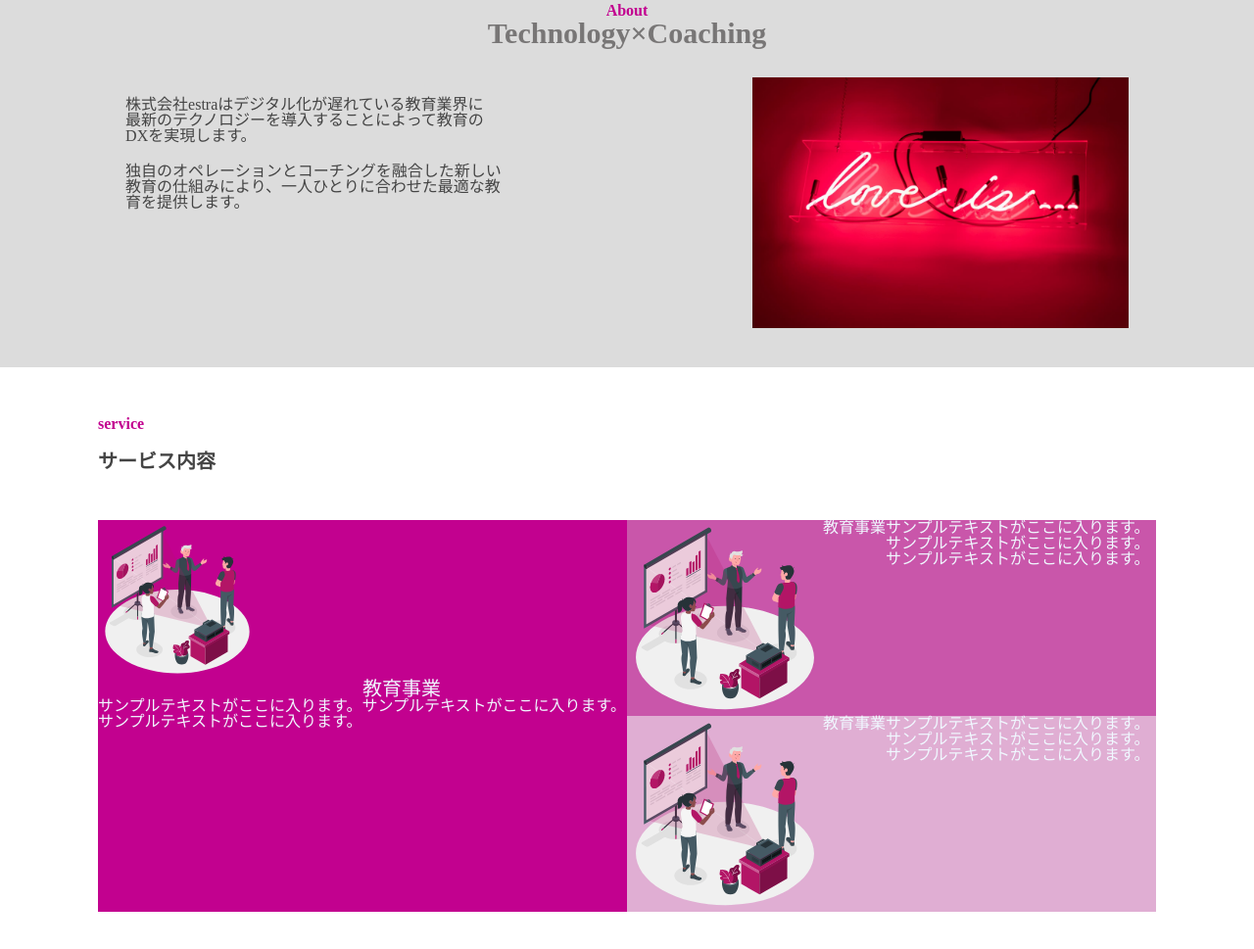
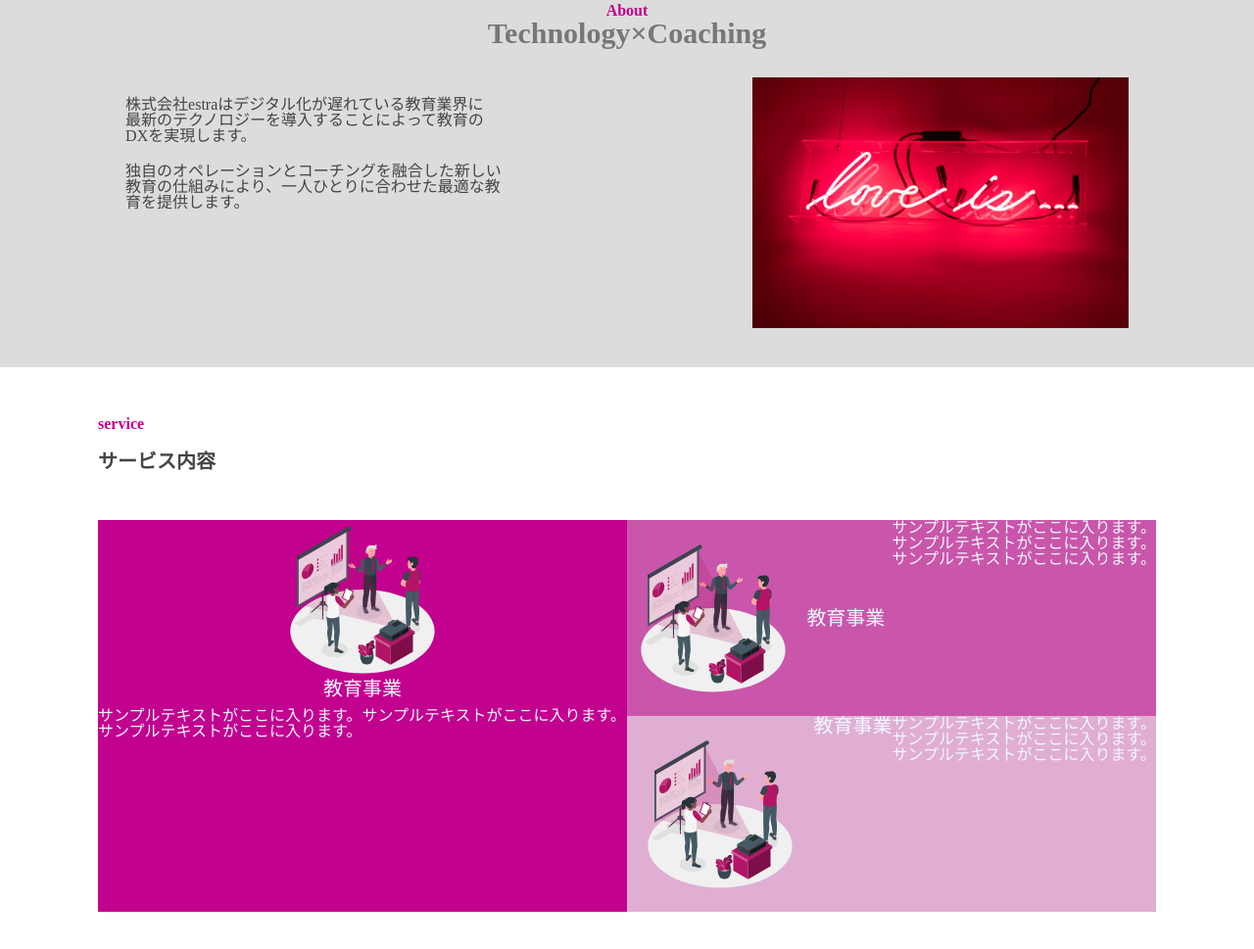
Before and after one commit to kokikoki09/LP-create, a plain HTML site: page index.html in a window 1280 px wide. Shown: the part 1215-2184 px from the top of the page at 98% size. Drawn offline with Linux system fonts and the light colour scheme.

Commit message:
first-commit

```diff
--- a/css/style.css
+++ b/css/style.css
@@ -174,8 +174,9 @@
 
 .service_content_item_ttl_1{
   font-size: 20px;
-  display: block;
-  padding-left: 50%;
+  display: flex;
+  justify-content: center;
+  margin-bottom: 10px;
 }
 
 .service_content_item_text_1{
@@ -184,6 +185,43 @@
 .service_content_item_img_1{
   width: 30%;
   display: block;
+  margin-left: auto;
+  margin-right: auto;
+}
+
+.service_content_item_ttl_2{
+  font-size: 20px;
+  margin-bottom: 10px;
+  display: inline;
+  margin: auto;
+}
+
+.service_content_item_text_2{
+  display: inline;
+}
+
+.service_content_item_img_2{
+  width: 30%;
+  display: block;
+  margin-left: auto;
+  margin-right: auto;
+}
+
+.service_content_item_ttl_3{
+  font-size: 20px;
+  display: flex;
+  justify-content: center;
+  margin-bottom: 10px;
+}
+
+.service_content_item_text_3{
+}
+
+.service_content_item_img_3{
+  width: 30%;
+  display: block;
+  margin-left: auto;
+  margin-right: auto;
 }
 
 .service_content_item_1{
@@ -191,8 +229,6 @@
   grid-column: 1/2;
   grid-row: 1/3;
   background-color: rgb(194, 1, 143);
-  display: flex;
-  flex-direction: column;
 }
 
 .service_content_item_2 {
@@ -201,7 +237,7 @@
   grid-row: 1/2;
   background-color: rgb(201, 86, 170);
   display: flex;
-  justify-content: flex-start;
+  justify-content: flex-star;
 }
 
 .service_content_item_3 {
```
